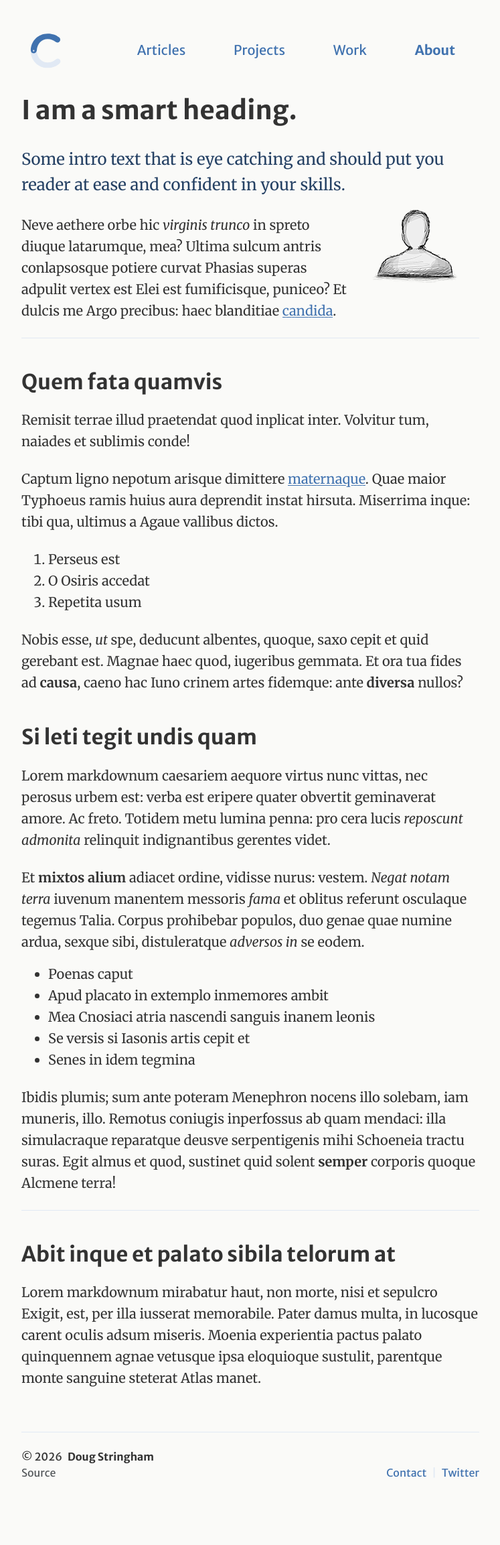
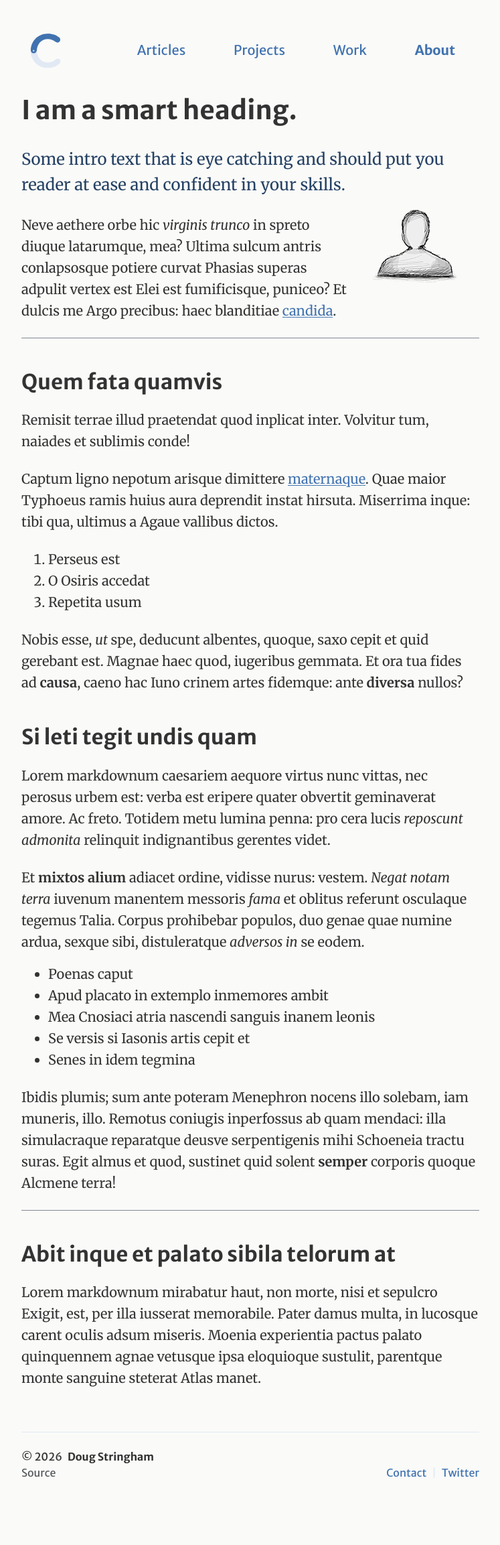
Before and after one commit to intrpr/services, a Jekyll site: the page built from _pages/about.md, in a window 1280 px wide. Shown: the whole page at 67% size, without its empty margins (266-1013 px from the left). Built offline with Jekyll 4.4.1, drawn with Linux system fonts in a browser that asks for light colours.

Commit message:
Update _text.scss

```diff
--- a/_sass/_text.scss
+++ b/_sass/_text.scss
@@ -39,7 +39,7 @@ h6 { font-size: $fs-h6; }
 hr {
   margin: $spacer 0 $spacer1;
   border: 0;
-  border-top: 1px solid $brand-light-color;
+  border-top: 1px solid $gray-light;
 }
 
 small,
```
